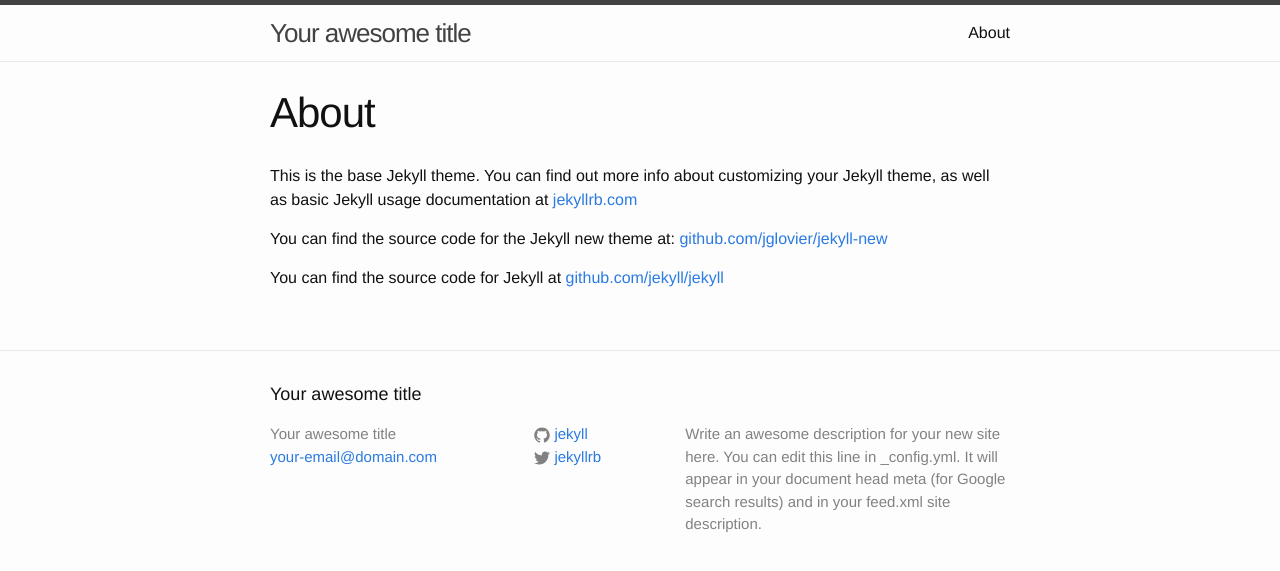
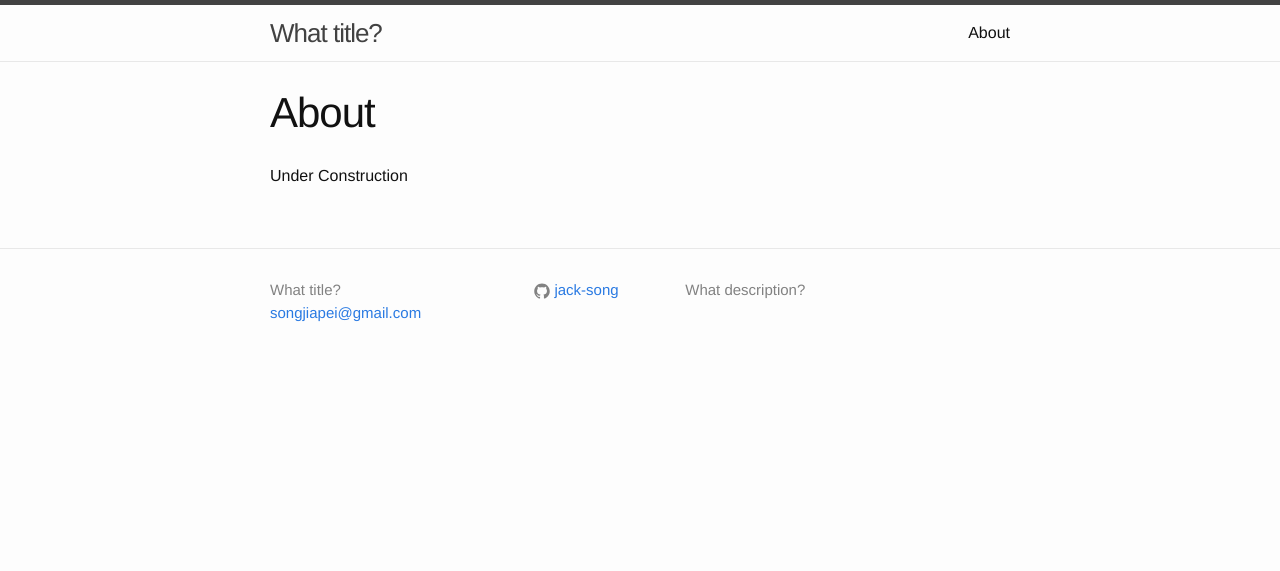
Before and after one commit to jack-song/jack-song.github.io, a Jekyll site: the page built from about.md, in a window 1280 px wide. Shown: the top 571 px of the page. Built offline with Jekyll 4.4.1, drawn with Linux system fonts in a browser that asks for light colours.

Commit message:
modified files to get used to jekyll system and structure

```diff
--- a/_config.yml
+++ b/_config.yml
@@ -1,14 +1,18 @@
 # Site settings
-title: Your awesome title
-email: your-email@domain.com
+title: What title?
+email: songjiapei@gmail.com
 description: > # this means to ignore newlines until "baseurl:"
-  Write an awesome description for your new site here. You can edit this
-  line in _config.yml. It will appear in your document head meta (for
-  Google search results) and in your feed.xml site description.
+  What description?
 baseurl: "" # the subpath of your site, e.g. /blog/
-url: "http://yourdomain.com" # the base hostname & protocol for your site
-twitter_username: jekyllrb
-github_username:  jekyll
+url: "http://www.jack-song.com" # the base hostname & protocol for your site
+github_username:  jack-song
 
 # Build settings
 markdown: kramdown
+
+defaults:
+    scope:
+        path: ""
+        type: ""
+    values:
+        layout: ""
--- a/_includes/footer.html
+++ b/_includes/footer.html
@@ -1,8 +1,6 @@
 <footer class="site-footer">
 
   <div class="wrapper">
-
-    <h2 class="footer-heading">{{ site.title }}</h2>
 
     <div class="footer-col-wrapper">
       <div class="footer-col  footer-col-1">
--- a/_includes/head.html
+++ b/_includes/head.html
@@ -3,7 +3,7 @@
     <meta name="viewport" content="width=device-width initial-scale=1" />
     <meta http-equiv="X-UA-Compatible" content="IE=edge">
 
-    <title>{% if page.title %}{{ page.title }}{% else %}{{ site.title }}{% endif %}</title>
+    <title>	{{ page.title }}</title>
     <meta name="description" content="{{ site.description }}">
 
     <link rel="stylesheet" href="{{ "/css/main.css" | prepend: site.baseurl }}">
--- a/about.md
+++ b/about.md
@@ -4,8 +4,4 @@
 permalink: /about/
 ---
 
-This is the base Jekyll theme. You can find out more info about customizing your Jekyll theme, as well as basic Jekyll usage documentation at [jekyllrb.com](http://jekyllrb.com/)
-
-You can find the source code for the Jekyll new theme at: [github.com/jglovier/jekyll-new](https://github.com/jglovier/jekyll-new)
-
-You can find the source code for Jekyll at [github.com/jekyll/jekyll](https://github.com/jekyll/jekyll)
+Under Construction
--- a/index.html
+++ b/index.html
@@ -4,7 +4,7 @@
 
 <div class="home">
 
-  <h1 class="page-heading">Posts</h1>
+  <h1 class="page-heading">Recent</h1>
 
   <ul class="post-list">
     {% for post in site.posts %}
@@ -18,6 +18,8 @@
     {% endfor %}
   </ul>
 
+  <!--
   <p class="rss-subscribe">subscribe <a href="{{ "/feed.xml" | prepend: site.baseurl }}">via RSS</a></p>
+  -->
 
 </div>
```
Also changed, not shown: _posts/2014-09-23-welcome-to-jekyll.markdown (deleted, +0 -25 lines).
